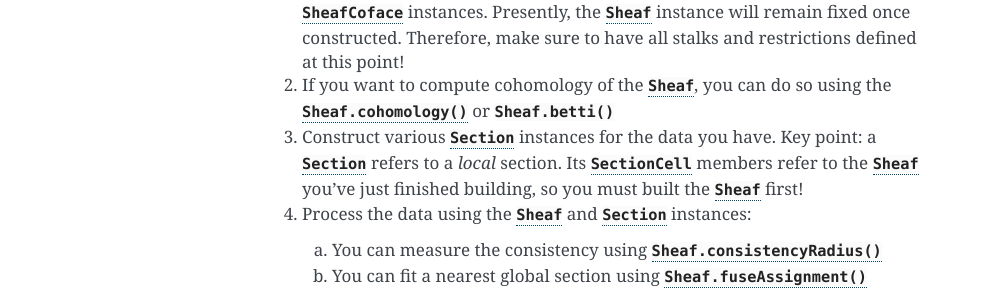
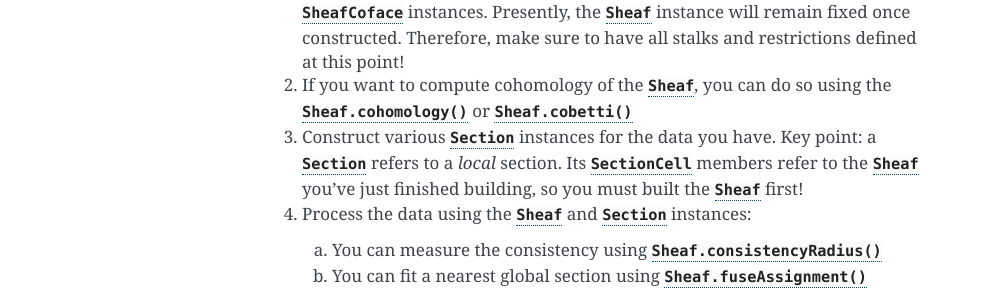
Before and after one commit to kb1dds/pysheaf, a Sphinx documentation site: the page built from docs/intro.rst, in a window 1280 px wide. Shown: the part 394-687 px from the top of the page, without its empty margins (148-1140 px from the left). Built offline with Sphinx 7.4.7, drawn with Linux system fonts in a browser that asks for light colours; formulas are drawn with MathJax 3.

Commit message:
updated intro documentation as it mentioned sheaf betti

```diff
--- a/docs/intro.rst
+++ b/docs/intro.rst
@@ -8,7 +8,7 @@ Michael Robinson, *Topological Signal Processing*, Springer, 2014.
 Although PySheaf can compute (co)homology of sheaves and cell complexes, the primary workflow for sheaves is
 
 1. Construct the :py:class:`Sheaf` instance, which involves defining lists of :py:class:`SheafCell` and :py:class:`SheafCoface` instances.  Presently, the :py:class:`Sheaf` instance will remain fixed once constructed.  Therefore, make sure to have all stalks and restrictions defined at this point!
-2. If you want to compute cohomology of the :py:class:`Sheaf`, you can do so using the :py:meth:`Sheaf.cohomology()` or :py:meth:`Sheaf.betti()`
+2. If you want to compute cohomology of the :py:class:`Sheaf`, you can do so using the :py:meth:`Sheaf.cohomology()` or :py:meth:`Sheaf.cobetti()`
 3. Construct various :py:class:`Section` instances for the data you have.  Key point: a :py:class:`Section` refers to a *local* section.  Its :py:class:`SectionCell` members refer to the :py:class:`Sheaf` you've just finished building, so you must built the :py:class:`Sheaf` first!
 4. Process the data using the :py:class:`Sheaf` and :py:class:`Section` instances:
 
```
